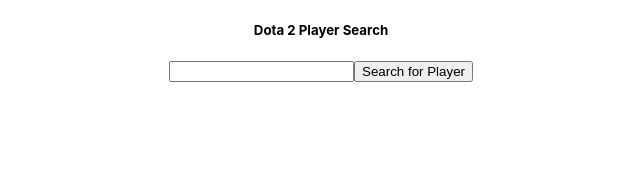
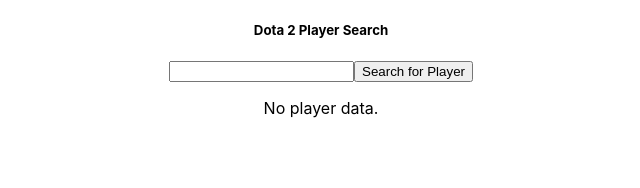
Before and after one commit to pidgeonforlife/DotaSearch, a React (Create React App) app in the folder my-app/: page / in a window 1280 px wide. Shown: the top 188 px of the page, without its empty margins (319-959 px from the left). Built offline with nearby package versions, Linux system fonts and the light colour scheme.

Commit message:
Testing out usecase for playerdata

```diff
--- a/my-app/src/App.js
+++ b/my-app/src/App.js
@@ -30,6 +30,10 @@
         <input type='text' onChange={e => setSearchText(e.target.value)}></input>
         <button onClick={e => searchForPlayer(e)}>Search for Player</button>
       </div>
+      {JSON.stringify(playerData) != '{}' ? <><p>We have player data.</p></>
+      :
+      <><p>No player data.</p></>
+      }
     </div>
   );
 }
```
